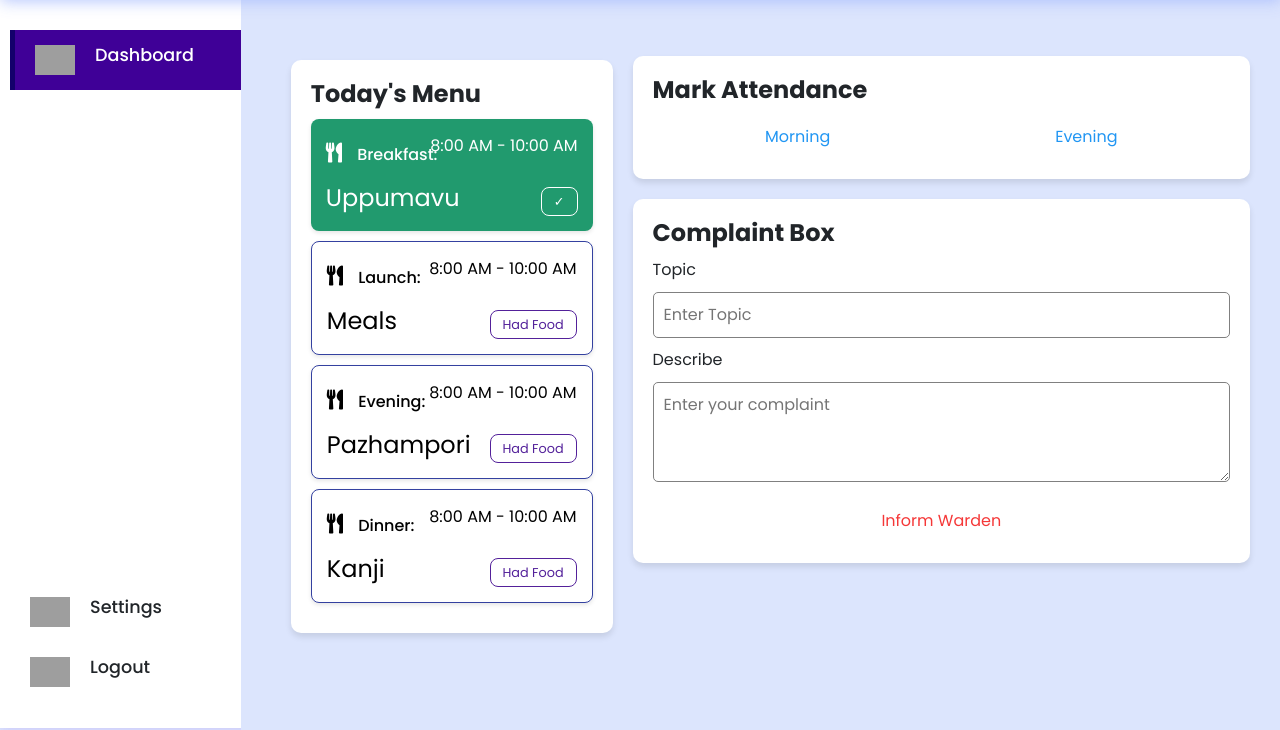
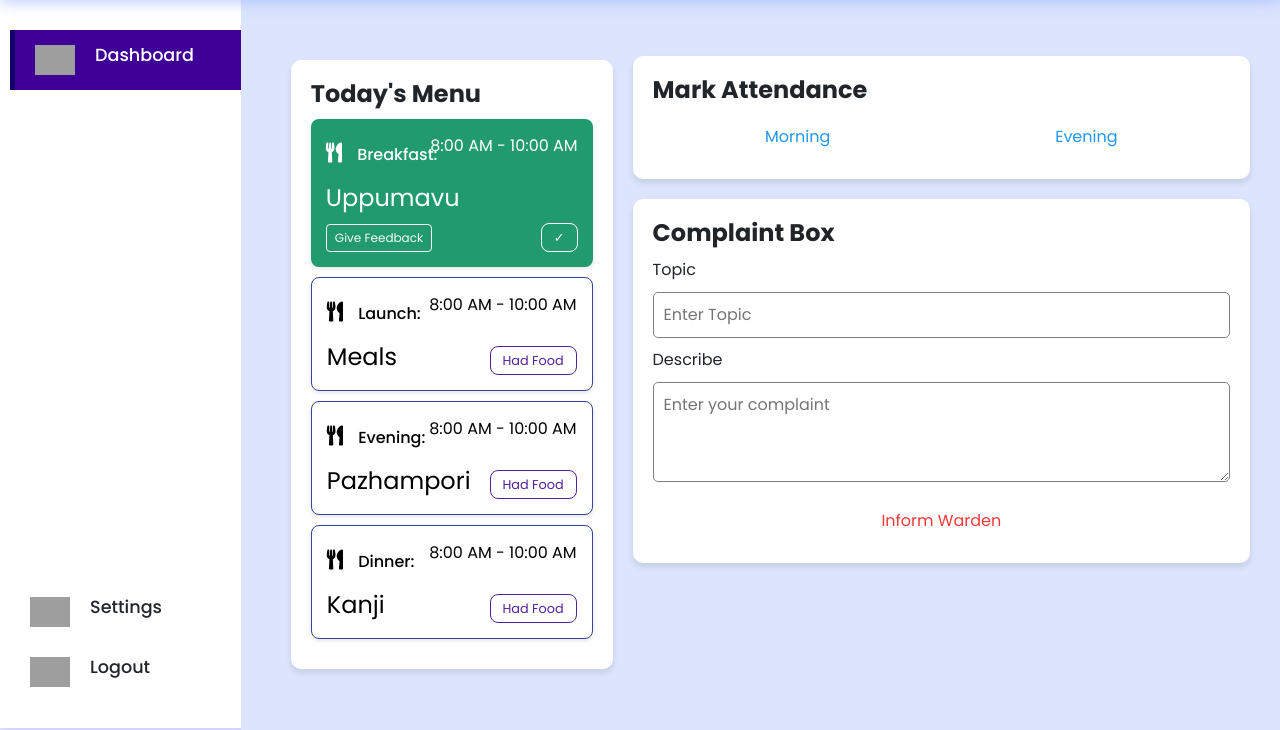
Before and after one commit to SivaPrasad43/Hostel_Management_System, a PHP site: page /php/dashboard/student_dashboard.php in a window 1280 px wide. Shown: the part 70-800 px from the top of the page. Run offline with PHP 8.4, Linux system fonts and the light colour scheme; a user stored in the database is signed in; grey boxes are pictures that could not be loaded.

Commit message:
new-branch

```diff
--- a/php/dashboard/student_dashboard.php
+++ b/php/dashboard/student_dashboard.php
@@ -1,5 +1,5 @@
 <?php
-session_start(); // Start the session
+session_start();
 
     $username = $_SESSION['username'];
     $role = $_SESSION['role'];
@@ -96,6 +96,15 @@ session_start(); // Start the session
                                         <div class="food-name">Uppumavu</div>
                                         <div class="food-time">8:00 AM - 10:00 AM</div>
                                         <div class="had-food-btn">✓</div>
+                                        <button
+                                            type="button"
+                                            class="btn btn-sm btn-outline-light btn-rounded mt-2"
+                                            data-bs-toggle="modal"
+                                            data-bs-target="#exampleModal"
+                                            style="--bs-btn-padding-y: .25rem; --bs-btn-padding-x: .5rem; --bs-btn-font-size: .75rem;"
+                                            >
+                                          Give Feedback
+                                        </button>
                                     </div>
                                     <div class="food-item">
                                         <div class="food-title">
@@ -145,87 +154,6 @@ session_start(); // Start the session
                             </div>
 
             </div>
-
-            <!-- <div class="report-container">
-                <div class="report-header">
-                    <h1 class="recent-Articles">Recent Articles</h1>
-                    <button class="view">View All</button>
-                </div>
-
-                <div class="report-body">
-                    <div class="report-topic-heading">
-                        <h3 class="t-op">Article</h3>
-                        <h3 class="t-op">Views</h3>
-                        <h3 class="t-op">Comments</h3>
-                        <h3 class="t-op">Status</h3>
-                    </div>
-
-                    <div class="items">
-                        <div class="item1">
-                            <h3 class="t-op-nextlvl">Article 73</h3>
-                            <h3 class="t-op-nextlvl">2.9k</h3>
-                            <h3 class="t-op-nextlvl">210</h3>
-                            <h3 class="t-op-nextlvl label-tag">Published</h3>
-                        </div>
-
-                        <div class="item1">
-                            <h3 class="t-op-nextlvl">Article 72</h3>
-                            <h3 class="t-op-nextlvl">1.5k</h3>
-                            <h3 class="t-op-nextlvl">360</h3>
-                            <h3 class="t-op-nextlvl label-tag">Published</h3>
-                        </div>
-
-                        <div class="item1">
-                            <h3 class="t-op-nextlvl">Article 71</h3>
-                            <h3 class="t-op-nextlvl">1.1k</h3>
-                            <h3 class="t-op-nextlvl">150</h3>
-                            <h3 class="t-op-nextlvl label-tag">Published</h3>
-                        </div>
-
-                        <div class="item1">
-                            <h3 class="t-op-nextlvl">Article 70</h3>
-                            <h3 class="t-op-nextlvl">1.2k</h3>
-                            <h3 class="t-op-nextlvl">420</h3>
-                            <h3 class="t-op-nextlvl label-tag">Published</h3>
-                        </div>
-
-                        <div class="item1">
-                            <h3 class="t-op-nextlvl">Article 69</h3>
-                            <h3 class="t-op-nextlvl">2.6k</h3>
-                            <h3 class="t-op-nextlvl">190</h3>
-                            <h3 class="t-op-nextlvl label-tag">Published</h3>
-                        </div>
-
-                        <div class="item1">
-                            <h3 class="t-op-nextlvl">Article 68</h3>
-                            <h3 class="t-op-nextlvl">1.9k</h3>
-                            <h3 class="t-op-nextlvl">390</h3>
-                            <h3 class="t-op-nextlvl label-tag">Published</h3>
-                        </div>
-
-                        <div class="item1">
-                            <h3 class="t-op-nextlvl">Article 67</h3>
-                            <h3 class="t-op-nextlvl">1.2k</h3>
-                            <h3 class="t-op-nextlvl">580</h3>
-                            <h3 class="t-op-nextlvl label-tag">Published</h3>
-                        </div>
-
-                        <div class="item1">
-                            <h3 class="t-op-nextlvl">Article 66</h3>
-                            <h3 class="t-op-nextlvl">3.6k</h3>
-                            <h3 class="t-op-nextlvl">160</h3>
-                            <h3 class="t-op-nextlvl label-tag">Published</h3>
-                        </div>
-
-                        <div class="item1">
-                            <h3 class="t-op-nextlvl">Article 65</h3>
-                            <h3 class="t-op-nextlvl">1.3k</h3>
-                            <h3 class="t-op-nextlvl">220</h3>
-                            <h3 class="t-op-nextlvl label-tag">Published</h3>
-                        </div>
-
-                    </div>
-                </div> -->
             </div>
         </div>
     </div>
```
